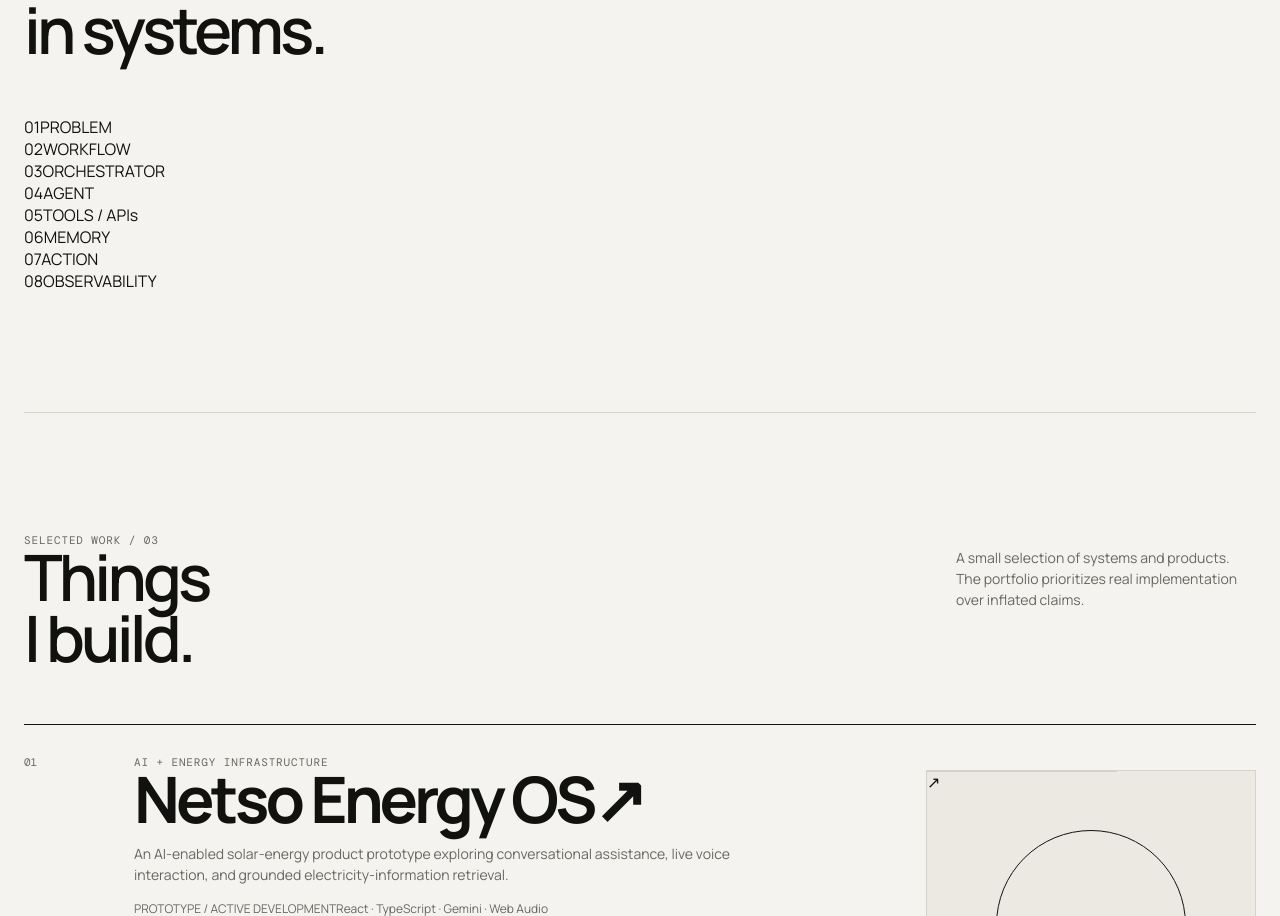
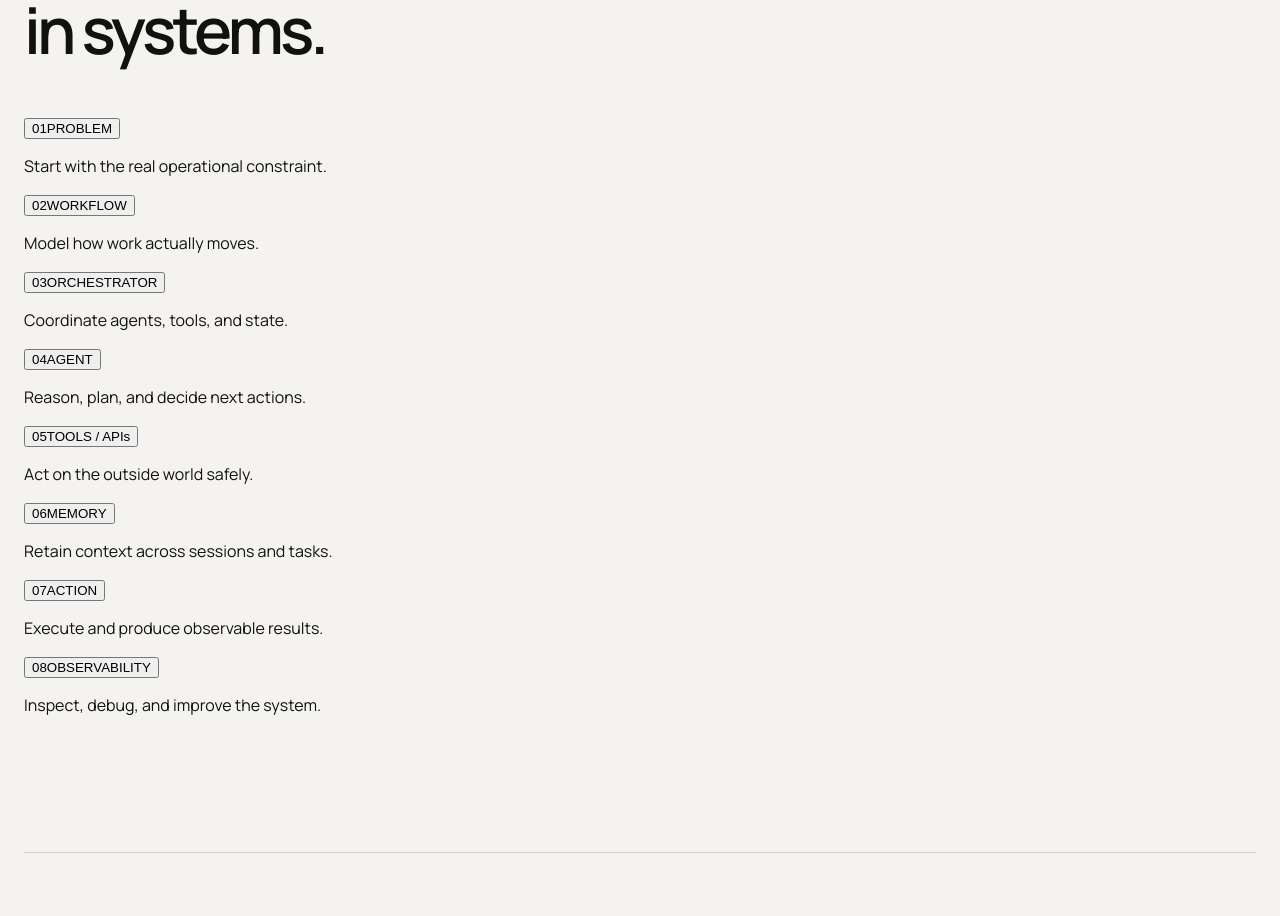
Before and after one commit to tazwarmahtab/tazwar-portfolio, a Next.js app: page / in a window 1280 px wide. Shown: the part 1931-2847 px from the top of the page. Built offline with nearby package versions, Linux system fonts and the light colour scheme.

Commit message:
feat: improve SystemsMap interaction, hover states, and layout

```diff
--- a/components/systems/SystemsMap.tsx
+++ b/components/systems/SystemsMap.tsx
@@ -1,46 +1,87 @@
 "use client";
 
-import { useEffect, useRef } from "react";
+import { useEffect, useRef, useState } from "react";
 import gsap from "gsap";
 import { ScrollTrigger } from "gsap/ScrollTrigger";
 
 gsap.registerPlugin(ScrollTrigger);
 
-const nodes = ["PROBLEM", "WORKFLOW", "ORCHESTRATOR", "AGENT", "TOOLS / APIs", "MEMORY", "ACTION", "OBSERVABILITY"];
+const nodes = [
+  { id: "PROBLEM", desc: "Start with the real operational constraint." },
+  { id: "WORKFLOW", desc: "Model how work actually moves." },
+  { id: "ORCHESTRATOR", desc: "Coordinate agents, tools, and state." },
+  { id: "AGENT", desc: "Reason, plan, and decide next actions." },
+  { id: "TOOLS / APIs", desc: "Act on the outside world safely." },
+  { id: "MEMORY", desc: "Retain context across sessions and tasks." },
+  { id: "ACTION", desc: "Execute and produce observable results." },
+  { id: "OBSERVABILITY", desc: "Inspect, debug, and improve the system." },
+];
 
 export function SystemsMap() {
   const ref = useRef<HTMLDivElement>(null);
+  const [active, setActive] = useState<string | null>(null);
+
   useEffect(() => {
     const reduce = window.matchMedia("(prefers-reduced-motion: reduce)").matches;
     if (reduce || !ref.current) return;
+
     const ctx = gsap.context(() => {
       const items = gsap.utils.toArray<HTMLElement>(".system-node");
       gsap.from(items, {
         opacity: 0,
-        y: 18,
-        stagger: 0.1,
-        duration: 0.55,
+        y: 20,
+        stagger: 0.09,
+        duration: 0.6,
         ease: "power3.out",
         scrollTrigger: { trigger: ref.current, start: "top 78%", once: true },
       });
+
       gsap.from(".system-connector", {
         scaleY: 0,
         transformOrigin: "top",
-        stagger: 0.1,
-        duration: 0.45,
+        stagger: 0.09,
+        duration: 0.5,
         ease: "power2.out",
         scrollTrigger: { trigger: ref.current, start: "top 78%", once: true },
       });
     }, ref);
+
     return () => ctx.revert();
   }, []);
 
   return (
-    <div className="systems-map" ref={ref} aria-label="AI automation system architecture">
+    <div
+      className="systems-map"
+      ref={ref}
+      aria-label="AI automation system architecture"
+    >
       {nodes.map((node, index) => (
-        <div className="system-step" key={node}>
-          <div className="system-node"><span>{String(index + 1).padStart(2, "0")}</span>{node}</div>
-          {index < nodes.length - 1 && <div className="system-connector" aria-hidden="true" />}
+        <div className="system-step" key={node.id}>
+          <button
+            type="button"
+            className={`system-node${active === node.id ? " is-active" : ""}`}
+            onMouseEnter={() => setActive(node.id)}
+            onMouseLeave={() => setActive(null)}
+            onFocus={() => setActive(node.id)}
+            onBlur={() => setActive(null)}
+            aria-describedby={`system-desc-${index}`}
+          >
+            <span className="system-num">
+              {String(index + 1).padStart(2, "0")}
+            </span>
+            <span className="system-label">{node.id}</span>
+          </button>
+
+          <p
+            id={`system-desc-${index}`}
+            className={`system-desc${active === node.id ? " is-visible" : ""}`}
+          >
+            {node.desc}
+          </p>
+
+          {index < nodes.length - 1 && (
+            <div className="system-connector" aria-hidden="true" />
+          )}
         </div>
       ))}
     </div>
```
